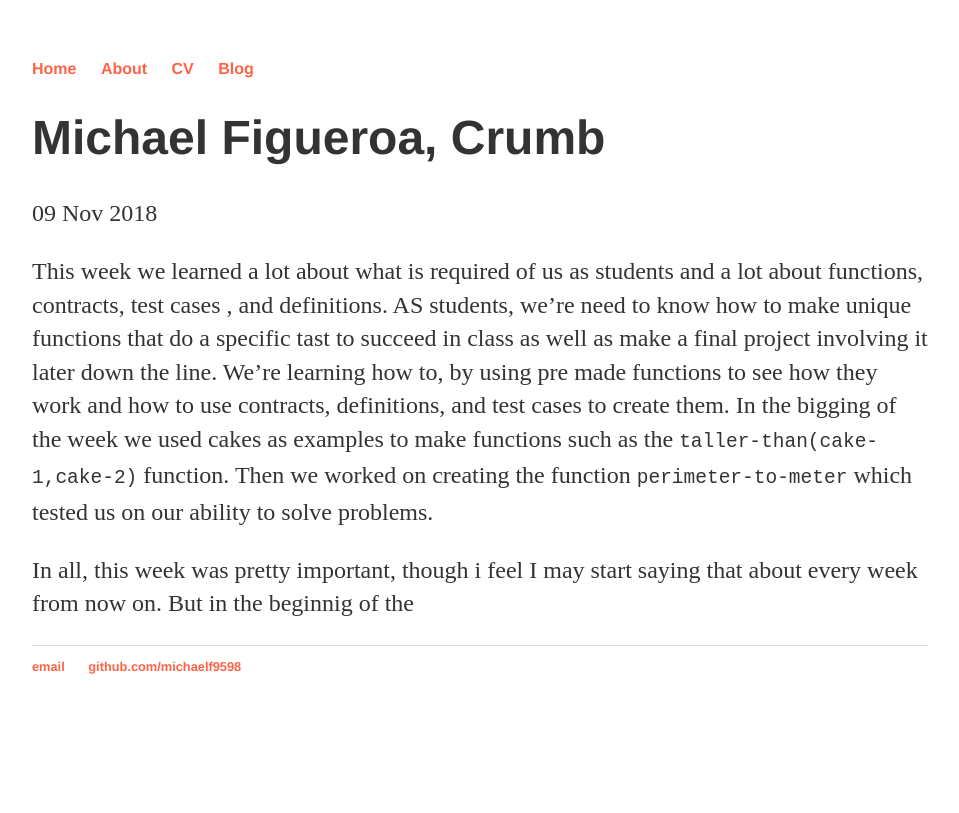
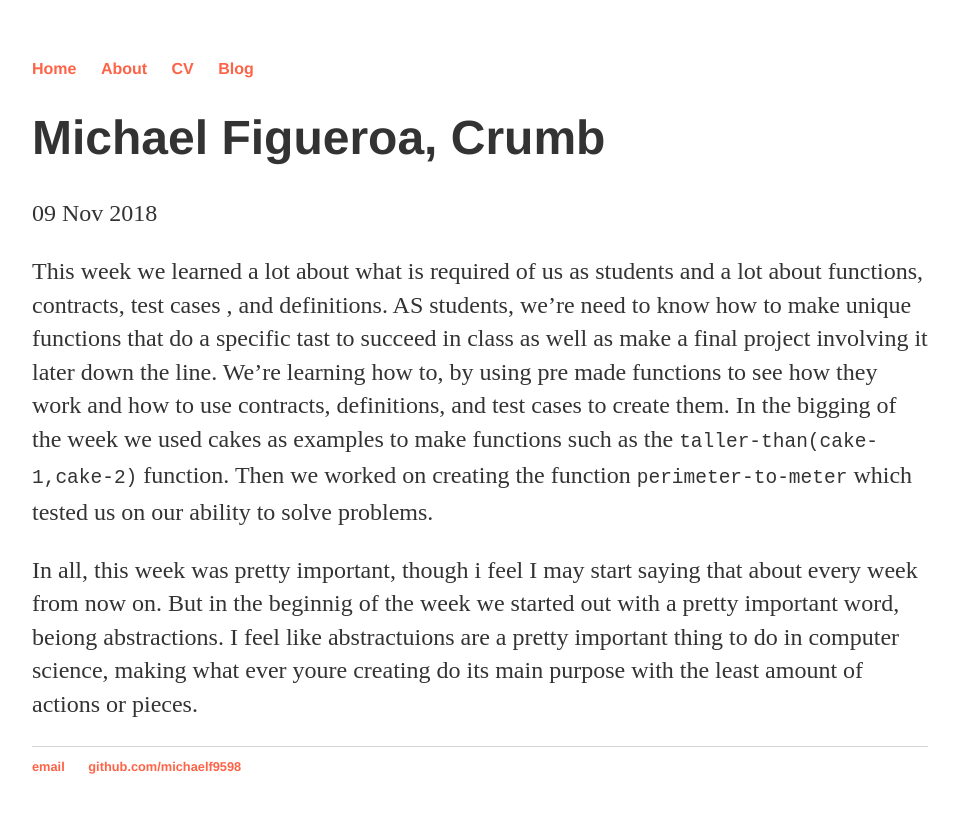
Before and after one commit to michaelf9598/michaelf9598.github.io, a Jekyll site: the page built from _posts/2018-11-09-Function-Design.md, in a window 1280 px wide. Shown: the top 813 px of the page, without its empty margins (160-1119 px from the left). Built offline with Jekyll 4.4.1, drawn with Linux system fonts in a browser that asks for light colours.

Commit message:
Update 2018-11-09-Function-Design.md

```diff
--- a/_posts/2018-11-09-Function-Design.md
+++ b/_posts/2018-11-09-Function-Design.md
@@ -9,4 +9,4 @@
 
 
 In all, this week was pretty important, though i feel I may start saying that about every week from now on.
-But in the beginnig of the
+But in the beginnig of the week we started out with a pretty important word, beiong abstractions. I feel like abstractuions are a pretty important thing to do in computer science, making what ever youre creating do its main purpose with the least amount of actions or pieces.
```
